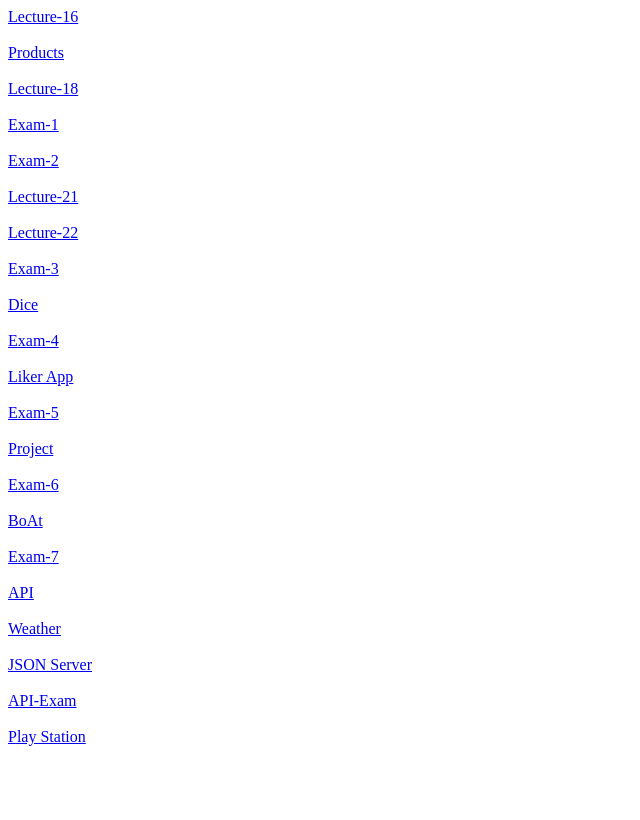
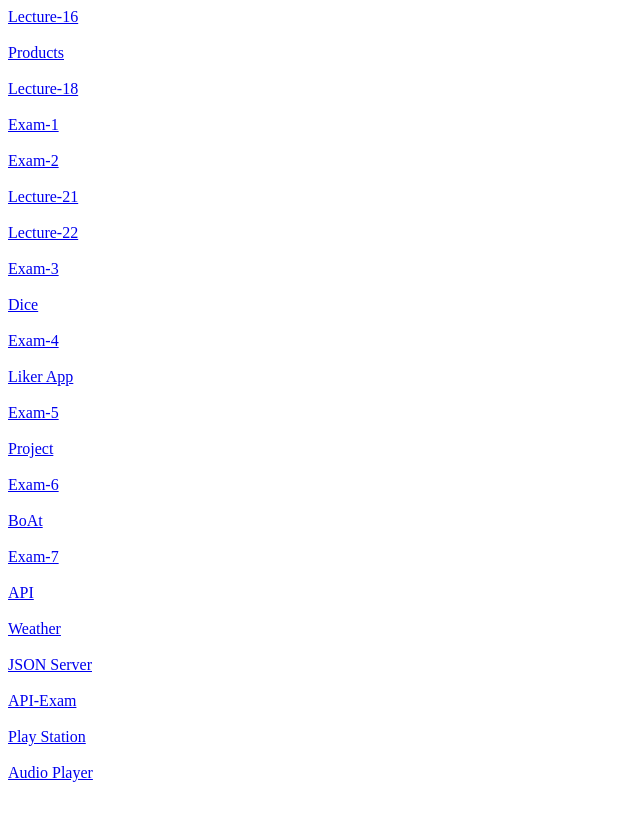
Before and after one commit to Deep-Gohil/javascript-1, a plain HTML site: page index.html in a window 1280 px wide. Shown: the whole page, without its empty margins (0-640 px from the left). Drawn offline with Linux system fonts and the light colour scheme.

Commit message:
Update index.html

```diff
--- a/index.html
+++ b/index.html
@@ -29,7 +29,7 @@
     <a href="./API-Lecture/index.html">JSON Server</a> <br> <br>
     <a href="./API-Exam/index.html">API-Exam</a> <br> <br>
     <a href="./PlayStation/index.html">Play Station</a> <br> <br>
-    <a href=""></a> <br> <br>
+    <a href="./Audio-Player/index.html">Audio Player</a> <br> <br>
     <a href=""></a> <br> <br>
     <a href=""></a> <br> <br>
     <a href=""></a> <br> <br>
```
